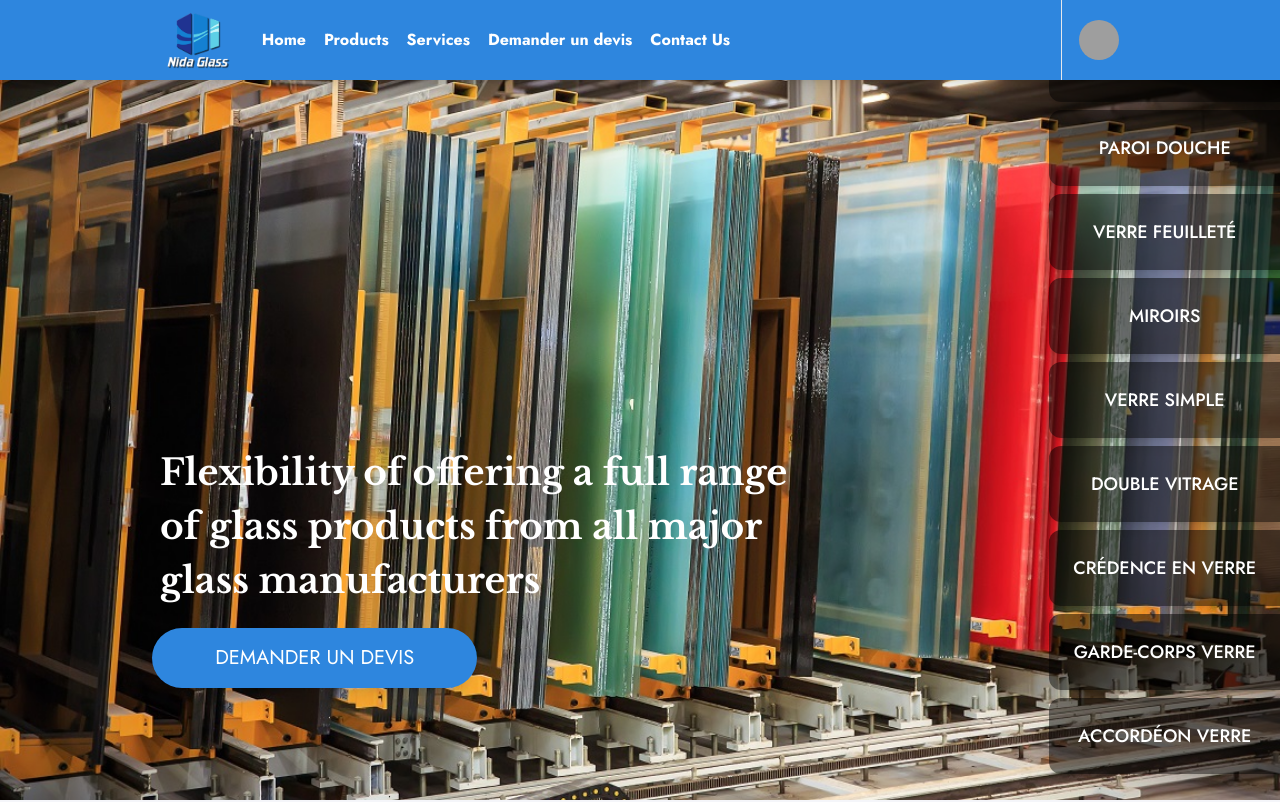
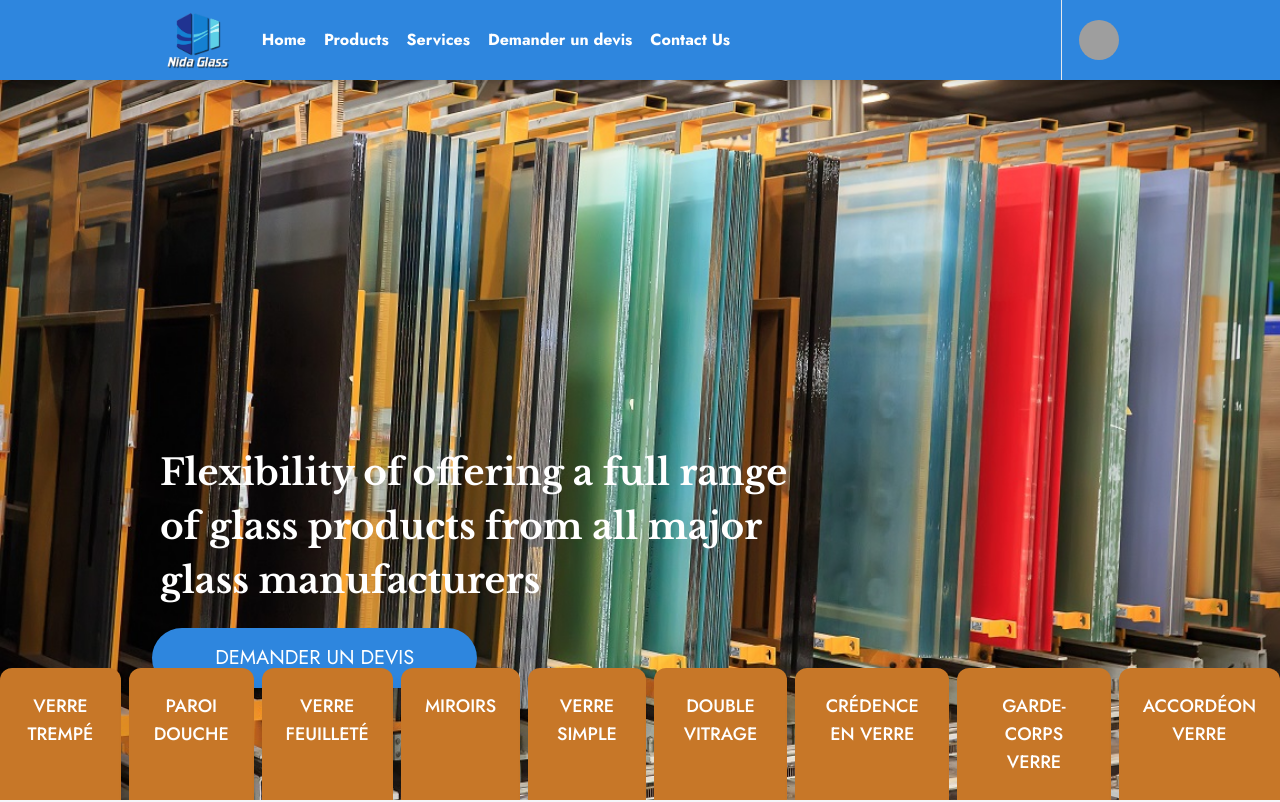
Before and after one commit to rhmx01/nidaglass, a React (Create React App) app: page / in a window 1280 px wide. Shown: the top 802 px of the page. Built offline with nearby package versions, Linux system fonts and the light colour scheme; grey boxes are pictures that could not be loaded.

Commit message:
services

```diff
--- a/src/App.css
+++ b/src/App.css
@@ -130,11 +130,113 @@ nav{
 }
 
 #header-servcies{
-    background: rgba(0, 0, 0, 0.5);
+    background: #c77728;
 }
 #header-servcies:hover{
     background: rgba(32, 22, 63, 1);
 }
+
+
+/*Animating Hamburger Icon on Click*/
+.toggle .line1{
+    transform: rotate(-45deg) translate(-5px,6px);
+}
+
+.toggle .line2{
+    transition: all 0.7s ease;
+    width:0;
+}
+.toggle .line3{
+    transform: rotate(45deg) translate(-5px,-6px);
+}
+header {
+    position: relative;
+    /*height: 800px;*/
+    /*min-height: 500px;*/
+    /*width: 100%;*/
+    /*background: #161415 url(./images/header-backgroundj.jpg) no-repeat top center;*/
+    background-size: cover !important;
+    -webkit-background-size: cover !important;
+    /*text-align: center;*/
+    overflow: hidden;
+}
+
+header #header-content{
+    bottom: 10%;
+    width: 100%;
+    /*height: 50%;*/
+}
+header #header-content p{
+    font-family: 'Libre Baskerville', serif;
+    line-height: 1.5;
+}
+#slider img{
+    object-fit: contain;
+
+}
+
+.book-btn{
+    background: #2e86de;
+}
+
+.text-pink{
+    color: #ff9f43;
+}
+.text-purple{
+    color: #2e86de;
+}
+.bg-purple{
+    background-color: #c77728;
+}
+
+.card {
+    font-family: "Jost", sans-serif;
+    width: 90%;
+    max-width: 350px;
+    background: #2e86de;
+    padding: 0 2rem 1.5rem 2rem;
+    border-radius: 10px;
+    transition: box-shadow .3s linear;
+}
+.card:hover {
+    box-shadow: 0 0 35px rgba(0, 0, 0, .3);
+}
+
+.card .card-img {
+    border-radius: 10px;
+    overflow: hidden;
+    box-shadow: 0 0 25px rgba(0, 0, 0, .3);
+    transform: translateY(-15%);
+    transition: box-shadow .3s linear;
+}
+.card:hover .card-img {
+    box-shadow: none;
+}
+.card .card-img img {
+    width: 100%;
+    height: 160px;
+    display: block;
+}
+
+.card .card-content {
+    text-align: center;
+}
+.card .card-content .big-title {
+    color: #ffffff;
+    font-size: 1.3rem;
+}
+.card .card-content .medium-title {
+    color: #ffffff;
+    font-size: .85rem;
+    margin-top: .3rem;
+}
+
+
+
+
+
+
+
 
 
 
@@ -245,96 +347,3 @@ nav{
         height: auto;
     }
 }
-/*Animating Hamburger Icon on Click*/
-.toggle .line1{
-    transform: rotate(-45deg) translate(-5px,6px);
-}
-
-.toggle .line2{
-    transition: all 0.7s ease;
-    width:0;
-}
-.toggle .line3{
-    transform: rotate(45deg) translate(-5px,-6px);
-}
-header {
-    position: relative;
-    /*height: 800px;*/
-    /*min-height: 500px;*/
-    /*width: 100%;*/
-    /*background: #161415 url(./images/header-backgroundj.jpg) no-repeat top center;*/
-    background-size: cover !important;
-    -webkit-background-size: cover !important;
-    /*text-align: center;*/
-    overflow: hidden;
-}
-
-header #header-content{
-    bottom: 10%;
-    width: 100%;
-    /*height: 50%;*/
-}
-header #header-content p{
-    font-family: 'Libre Baskerville', serif;
-    line-height: 1.5;
-}
-#slider img{
-    object-fit: contain;
-
-}
-
-.book-btn{
-    background: #2e86de;
-}
-
-.text-pink{
-    color: #2e86de;
-}
-.text-purple{
-    color: #2e86de;
-}
-.bg-purple{
-    background-color: #2e86de;
-}
-
-.card {
-    font-family: "Jost", sans-serif;
-    width: 90%;
-    max-width: 350px;
-    background: #2e86de;
-    padding: 0 2rem 1.5rem 2rem;
-    border-radius: 10px;
-    transition: box-shadow .3s linear;
-}
-.card:hover {
-    box-shadow: 0 0 35px rgba(0, 0, 0, .3);
-}
-
-.card .card-img {
-    border-radius: 10px;
-    overflow: hidden;
-    box-shadow: 0 0 25px rgba(0, 0, 0, .3);
-    transform: translateY(-15%);
-    transition: box-shadow .3s linear;
-}
-.card:hover .card-img {
-    box-shadow: none;
-}
-.card .card-img img {
-    width: 100%;
-    height: 160px;
-    display: block;
-}
-
-.card .card-content {
-    text-align: center;
-}
-.card .card-content .big-title {
-    color: #ffffff;
-    font-size: 1.3rem;
-}
-.card .card-content .medium-title {
-    color: #ffffff;
-    font-size: .85rem;
-    margin-top: .3rem;
-}
--- a/src/App.js
+++ b/src/App.js
@@ -18,7 +18,7 @@ function App() {
             {/*<Gallery/>*/}
             {/*<Testimonials/>*/}
             <Map/>
-            {/*<Footer/>*/}
+            <Footer/>
 
         </div>
     );
--- a/src/components/Header/Header.js
+++ b/src/components/Header/Header.js
@@ -1,6 +1,5 @@
 import React from 'react';
 import Slider from "./Slider";
-import {ArrowRightAlt} from "@mui/icons-material";
 import Services from "./Services";
 
 const Header = () => {
--- a/src/components/Header/Services.js
+++ b/src/components/Header/Services.js
@@ -1,68 +1,64 @@
 import React from 'react';
-import camel from "../../images/camel.png"
-import buggy from "../../images/buggy.png"
-import night from "../../images/night.png"
-import jeep from "../../images/jeep.png"
 
 const Services = () => {
     return (
-        <div className="hidden lg:block absolute right-0 top-0 h-full  z-100 text-white" id="missions">
-            <div className="h-full grid items-center">
+        <div className="hidden lg:block absolute bottom-0 w-full  z-100 text-white" id="missions">
+            <div className="w-full">
                 {/*<div className="small-title mb-4 flex-1">*/}
                 {/*    Découvrez nos missions*/}
                 {/*</div>*/}
-                <div className="w-fit grid gap-2">
-                    <div id="header-servcies" className="p-2 lg:p-6 flex shadow-lg flex-col items-center rounded-l-xl">
+                <div className="w-fit flex gap-2 mx-auto">
+                    <div id="header-servcies" className="p-2 lg:p-6 flex shadow-lg flex-col items-center rounded-t-xl">
                         {/*<img src={jeep} alt="One Day Tour"/>*/}
-                        <div className="font-medium text-lg text-white uppercase">
+                        <div className="font-medium text-lg text-white uppercase text-center">
                             VERRE TREMPÉ
                         </div>
                     </div>
-                    <div id="header-servcies" className="p-2 lg:p-6 flex shadow-lg flex-col items-center rounded-l-xl">
+                    <div id="header-servcies" className="p-2 lg:p-6 flex shadow-lg flex-col items-center rounded-t-xl">
                         {/*<img src={jeep} alt="One Day Tour"/>*/}
-                        <div className="font-medium text-lg text-white uppercase">
+                        <div className="font-medium text-lg text-white uppercase text-center">
                             PAROI DOUCHE
                         </div>
                     </div>
-                    <div id="header-servcies" className="p-2 lg:p-6 flex shadow-lg flex-col items-center rounded-l-xl">
+                    <div id="header-servcies" className="p-2 lg:p-6 flex shadow-lg flex-col items-center rounded-t-xl">
                         {/*<img src={jeep} alt="One Day Tour"/>*/}
-                        <div className="font-medium text-lg text-white uppercase">
+                        <div className="font-medium text-lg text-white uppercase text-center">
                             VERRE FEUILLETÉ
                         </div>
                     </div>
-                    <div id="header-servcies" className="p-2 lg:p-6 flex shadow-lg flex-col items-center rounded-l-xl">
+                    <div id="header-servcies" className="p-2 lg:p-6 flex shadow-lg flex-col items-center rounded-t-xl">
                         {/*<img src={jeep} alt="One Day Tour"/>*/}
-                        <div className="font-medium text-lg text-white uppercase">
+                        <div className="font-medium text-lg text-white uppercase text-center">
                             MIROIRS
                         </div>
                     </div>
-                    <div id="header-servcies" className="p-2 lg:p-6 flex shadow-lg flex-col items-center rounded-l-xl">
+                    <div id="header-servcies" className="p-2 lg:p-6 flex shadow-lg flex-col items-center rounded-t-xl">
                         {/*<img src={jeep} alt="One Day Tour"/>*/}
-                        <div className="font-medium text-lg text-white uppercase">
+                        <div className="font-medium text-lg text-white uppercase text-center">
                             VERRE SIMPLE
                         </div>
                     </div>
-                    <div id="header-servcies" className="p-2 lg:p-6 flex shadow-lg flex-col items-center rounded-l-xl">
+                    <div id="header-servcies" className="p-2 lg:p-6 flex shadow-lg flex-col items-center rounded-t-xl">
                         {/*<img src={jeep} alt="One Day Tour"/>*/}
-                        <div className="font-medium text-lg text-white uppercase">
+                        <div className="font-medium text-lg text-white uppercase text-center">
                             DOUBLE VITRAGE
                         </div>
                     </div>
-                    <div id="header-servcies" className="p-2 lg:p-6 flex shadow-lg flex-col items-center rounded-l-xl">
+                    <div id="header-servcies" className="p-2 lg:p-6 flex shadow-lg flex-col items-center rounded-t-xl">
                         {/*<img src={jeep} alt="One Day Tour"/>*/}
-                        <div className="font-medium text-lg text-white uppercase">
+                        <div className="font-medium text-lg text-white uppercase text-center">
                             CRÉDENCE EN VERRE
                         </div>
                     </div>
-                    <div id="header-servcies" className="p-2 lg:p-6 flex shadow-lg flex-col items-center rounded-l-xl">
+                    <div id="header-servcies" className="p-2 lg:p-6 flex shadow-lg flex-col items-center rounded-t-xl">
                         {/*<img src={jeep} alt="One Day Tour"/>*/}
-                        <div className="font-medium text-lg text-white uppercase">
+                        <div className="font-medium text-lg text-white uppercase text-center">
                             GARDE-CORPS VERRE
                         </div>
                     </div>
-                    <div id="header-servcies" className="p-2 lg:p-6 flex shadow-lg flex-col items-center rounded-l-xl">
+                    <div id="header-servcies" className="p-2 lg:p-6 flex shadow-lg flex-col items-center rounded-t-xl">
                         {/*<img src={jeep} alt="One Day Tour"/>*/}
-                        <div className="font-medium text-lg text-white uppercase">
+                        <div className="font-medium text-lg text-white uppercase text-center">
                             accordéon verre
                         </div>
                     </div>
```
